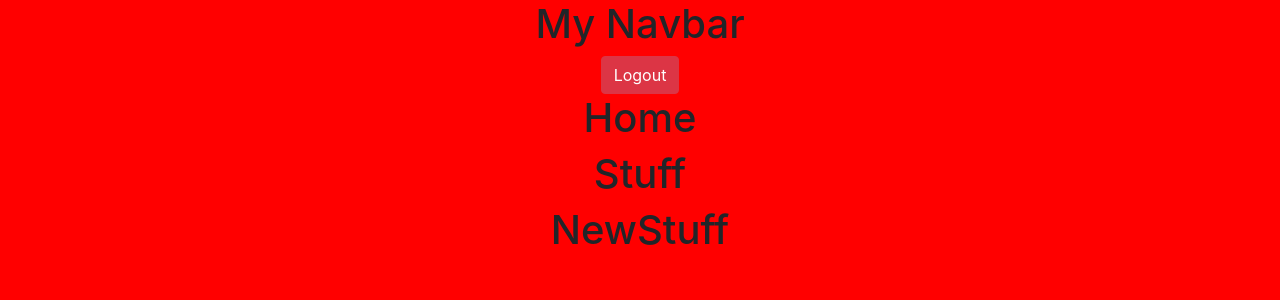
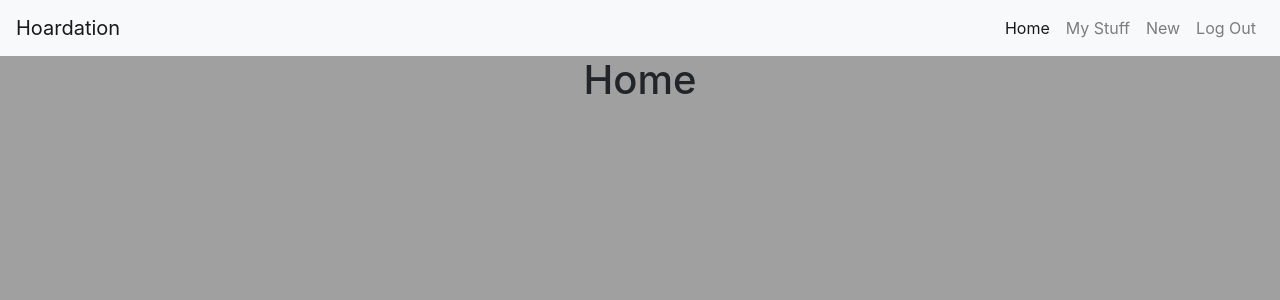
Before and after one commit to jamalbrowning/react-horder, a React (Create React App) app: page /home in a window 1280 px wide. Shown: the top 300 px of the page. Built offline with nearby package versions, Linux system fonts and the light colour scheme; no server answers; sample sign-in values are in the browser's storage.

Commit message:
created new nav bar and routing to pages

```diff
--- a/package.json
+++ b/package.json
@@ -13,6 +13,7 @@
     "prop-types": "^15.7.2",
     "react": "^16.13.1",
     "react-dom": "^16.13.1",
+    "react-router-dom": "^5.2.0",
     "react-scripts": "3.4.1",
     "reactstrap": "^8.5.1"
   },
--- a/src/App/App.js
+++ b/src/App/App.js
@@ -1,6 +1,13 @@
 import React from 'react';
 import './App.scss';
+import {
+  Switch,
+  BrowserRouter,
+  Redirect,
+  Route,
+} from 'react-router-dom';
 
+import firebase from 'firebase/app';
 import 'firebase/auth';
 import fbConnection from '../javascripts/helpers/data/connection';
 
@@ -8,17 +15,66 @@ import MyNavBar from '../javascripts/components/pages/NavBar/MyNavBar';
 import Home from '../javascripts/components/pages/Home/Home';
 import Stuff from '../javascripts/components/pages/Stuff/Stuff';
 import NewStuff from '../javascripts/components/pages/Stuff/New';
+import Edit from '../javascripts/components/pages/Stuff/Edit';
+import Auth from '../javascripts/components/pages/Auth/Auth';
 
 fbConnection();
 
+const PublicRoute = ({ component: Component, authed, ...rest }) => {
+  const routeChecker = (props) => (authed === false
+    ? (<Component {...props} />)
+    : (<Redirect to={{ pathname: '/home', state: { from: props.location } }} />));
+  return <Route {...rest} render={(props) => routeChecker(props)} />;
+};
+const PrivateRoute = ({ component: Component, authed, ...rest }) => {
+  const routeChecker = (props) => (authed === true
+    ? (<Component {...props} />)
+    : (<Redirect to={{ pathname: '/auth', state: { from: props.location } }} />));
+  return <Route {...rest} render={(props) => routeChecker(props)} />;
+};
 class App extends React.Component {
+  state = {
+    authed: false,
+  }
+
+  componentDidMount() {
+    this.removeListener = firebase.auth().onAuthStateChanged((user) => {
+      if (user) {
+        this.setState({ authed: true });
+      } else {
+        this.setState({ authed: false });
+      }
+    });
+  }
+
+  componentWillUnmount() {
+    this.removeListener();
+  }
+
   render() {
+    const { authed } = this.state;
     return (
       <div className="App">
-        <MyNavBar />
+        <BrowserRouter>
+          <React.Fragment>
+            <MyNavBar authed={authed} />
+            <div className="container">
+              <Switch>
+                <PrivateRoute path="/home" component={Home} authed={authed}/>
+                <PrivateRoute path="/stuff" component={Stuff} authed={authed}/>
+                <PrivateRoute path="/edit/:itemId" component={Edit} authed={authed}/>
+                <PrivateRoute path="/new" component={NewStuff} authed={authed}/>
+                <PublicRoute path="/auth" component={Auth} authed={authed}/>
+                <Redirect from="*" to="/home" />
+              </Switch>
+            </div>
+          </React.Fragment>
+        </BrowserRouter>
+        {/* <MyNavBar />
         <Home />
         <Stuff />
         <NewStuff />
+        <Edit /> */}
       </div>
     );
   }
--- a/src/javascripts/components/pages/Auth/Auth.js
+++ b/src/javascripts/components/pages/Auth/Auth.js
@@ -2,24 +2,19 @@ import React from 'react';
 import firebase from 'firebase/app';
 import 'firebase/auth';
 
+import './Auth.scss';
+
 class Auth extends React.Component {
   loginClickEvent = (e) => {
     e.preventDefault();
-    const googleProvider = new firebase.auth.GoogleAuthProvider();
-    firebase.auth().signInWithPopup(googleProvider);
-  }
-
-  logoutClickEvent = (e) => {
-    e.preventDefault();
-    firebase.auth().signOut();
+    const provider = new firebase.auth.GoogleAuthProvider();
+    firebase.auth().signInWithPopup(provider);
   }
 
   render() {
-    const { authed } = this.props;
-
     return (
       <div className="Auth">
-        <button className="btn btn-danger" onClick={authed ? this.logoutClickEvent : this.loginClickEvent}>{authed ? 'Log Out' : 'Google Log In'}</button>
+        <button className=" login btn btn-info" onClick={this.loginClickEvent}><i class="fab fa-google fa-2x"></i>oogle login</button>
       </div>
     );
   }
--- /dev/null
+++ b/src/javascripts/components/pages/Auth/Auth.scss
@@ -0,0 +1,3 @@
+.login{
+  margin: 10px;
+}
--- a/src/javascripts/components/pages/NavBar/MyNavBar.js
+++ b/src/javascripts/components/pages/NavBar/MyNavBar.js
@@ -1,16 +1,77 @@
 import React from 'react';
+import PropTypes from 'prop-types';
+import { NavLink as RRNavLink } from 'react-router-dom';
+import {
+  Collapse,
+  Navbar,
+  NavbarToggler,
+  NavbarBrand,
+  Nav,
+  NavItem,
+  NavLink,
+} from 'reactstrap';
 
-import Auth from '../Auth/Auth';
+import firebase from 'firebase/app';
+import 'firebase/auth';
 
-class Navbar extends React.Component {
+class MyNavbar extends React.Component {
+  static propTypes = {
+    authed: PropTypes.bool.isRequired,
+  }
+
+  state= {
+    isOpen: false,
+  }
+
+  logMeOut = (e) => {
+    e.preventDefault();
+    firebase.auth().signOut();
+  }
+
+  toggle = () => {
+    const { isOpen } = this.state;
+    this.setState({ isOpen: !isOpen });
+  }
+
   render() {
+    const { isOpen } = this.state;
+    const buildNavbar = () => {
+      const { authed } = this.props;
+
+      if (authed) {
+        return (
+          <Nav className="ml-auto" navbar>
+            <NavItem>
+              <NavLink tag={RRNavLink} to="/home">Home</NavLink>
+            </NavItem>
+            <NavItem>
+              <NavLink tag={RRNavLink} to="/Stuff">My Stuff</NavLink>
+            </NavItem>
+            <NavItem>
+              <NavLink tag={RRNavLink} to="/new">New</NavLink>
+            </NavItem>
+            <NavItem>
+              <NavLink onClick={this.logMeOut}>Log Out</NavLink>
+            </NavItem>
+        </Nav>
+        );
+      }
+
+      return <Nav className="ml-auto" navbar></Nav>;
+    };
+
     return (
-      <div className="MyNavbar">
-        <h1>My Navbar</h1>
-        <button className="btn btn-danger" onClick={this.logMeOut}>Logout</button>
-      </div>
+      <div>
+      <Navbar color="light" light expand="md">
+        <NavbarBrand href="/">Hoardation</NavbarBrand>
+        <NavbarToggler onClick={this.toggle} />
+        <Collapse isOpen={isOpen} navbar>
+          { buildNavbar()}
+        </Collapse>
+      </Navbar>
+    </div>
     );
   }
 }
 
-export default Navbar;
+export default MyNavbar;
--- a/src/styles/_variables.scss
+++ b/src/styles/_variables.scss
@@ -1 +1 @@
-$favColor: red;
+$favColor: rgb(160, 160, 160);
```
Also changed, not shown: 1 other file (tests, documents, lock files or other folders).
